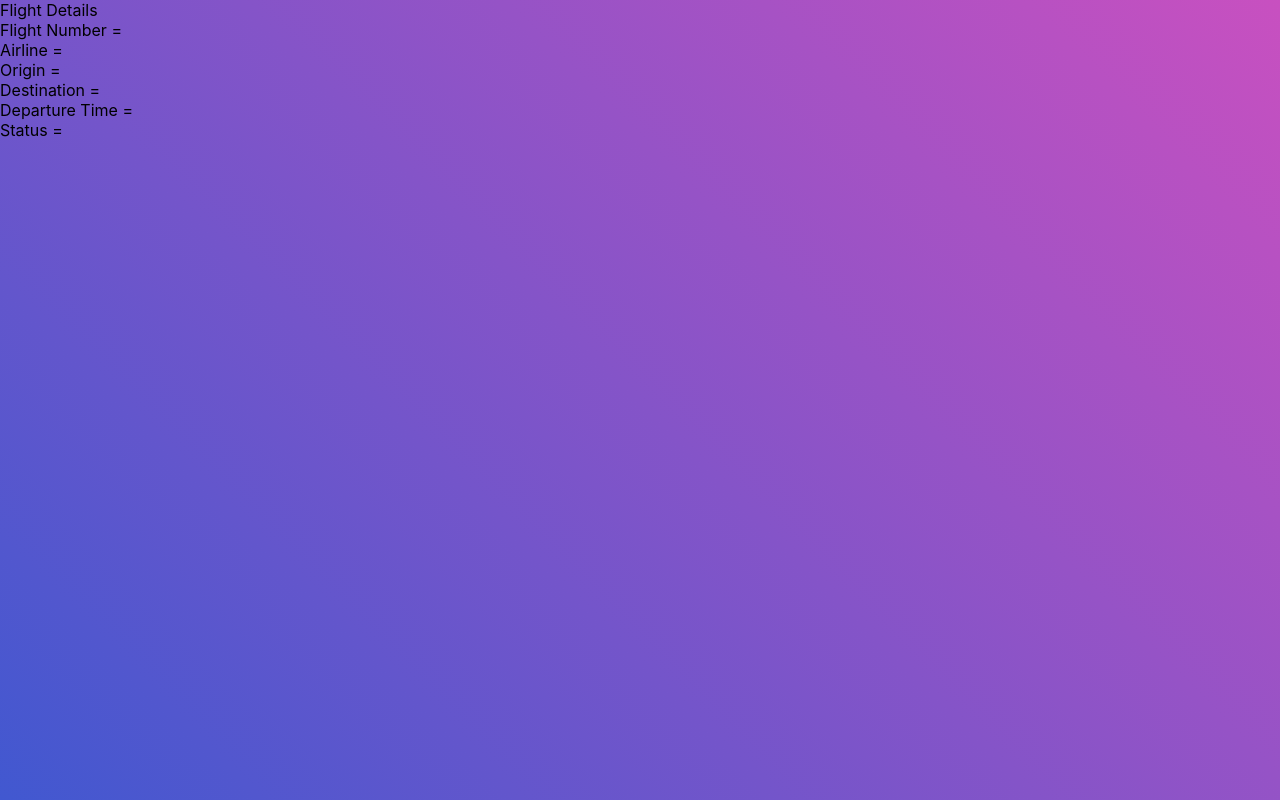
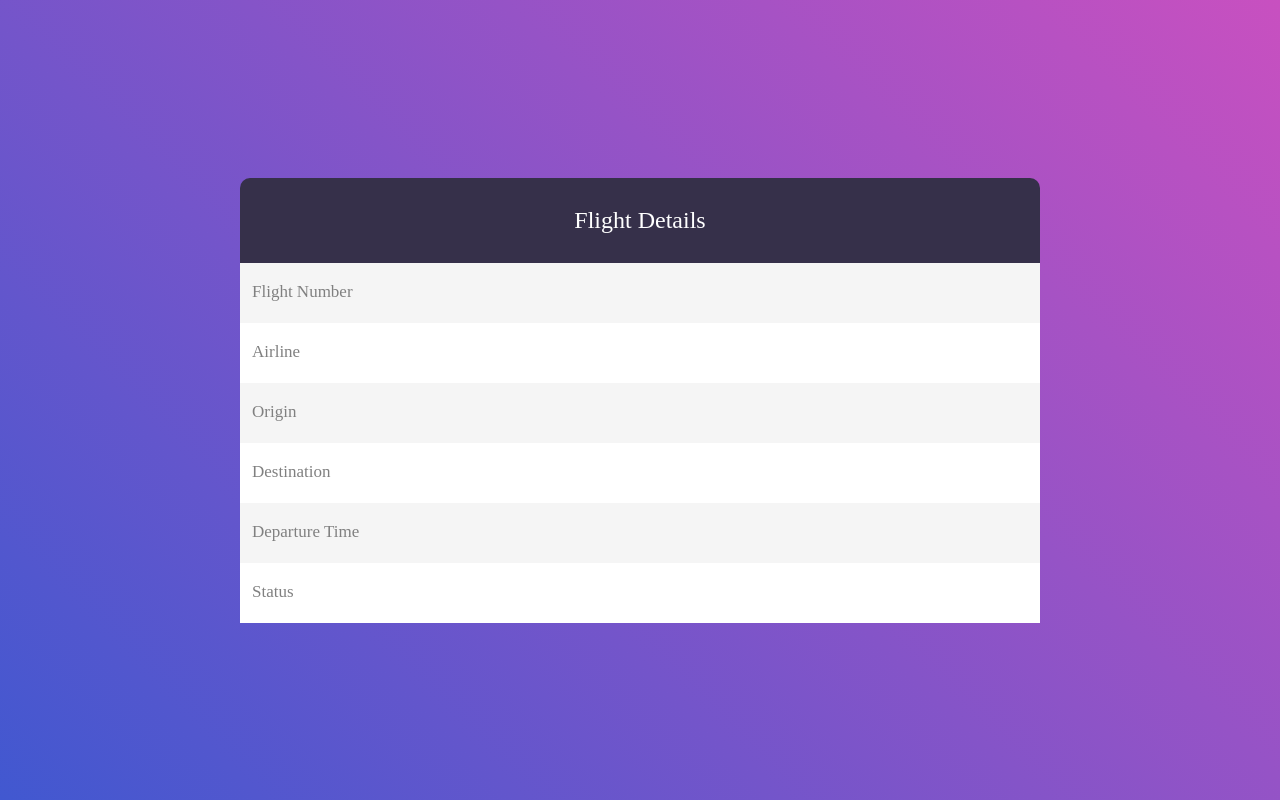
Before and after one commit to amitgouda/flight_react_app, a React (Create React App) app: page /flight/1 in a window 1280 px wide. Built offline with nearby package versions, Linux system fonts and the light colour scheme; no server answers.

Commit message:
- Minor changes

```diff
--- a/src/Components/CustomGrid/Cell/HeaderCell/headerCell.css
+++ b/src/Components/CustomGrid/Cell/HeaderCell/headerCell.css
@@ -1,7 +1,7 @@
 .header-column {
-  font-family: OpenSans-Regular;
+  font-family: var(--default-font-family);
   font-size: 18px;
-  color: #fff;
+  color: var(--primary-color);
   line-height: 1.2;
 }
 .column-cell-1 {
--- a/src/Components/CustomGrid/Row/row.css
+++ b/src/Components/CustomGrid/Row/row.css
@@ -1,6 +1,6 @@
 .row-container {
   cursor: pointer;
-  font-family: OpenSans-Regular;
+  font-family: var(--default-font-family);
   font-size: 15px;
   color: gray;
   line-height: 1.2;
@@ -9,7 +9,7 @@
 }
 
 .row-container-even {
-  background-color: #f5f5f5;
+  background-color: var(--secondary-color);
 }
 
 tr:hover td {
--- a/src/Components/CustomGrid/grid.css
+++ b/src/Components/CustomGrid/grid.css
@@ -1,6 +1,6 @@
 .table-container {
   border-collapse: collapse;
-  background: #fff;
+  background: var(--primary-color);
   border-radius: 10px;
   overflow: hidden;
   width: fit-content;
@@ -10,7 +10,7 @@
 
 table thead tr {
   height: 60px;
-  background: #36304a;
+  background: var(--header-color);
 }
 table th {
   text-align: left;
--- a/src/index.css
+++ b/src/index.css
@@ -1,13 +1,20 @@
 body {
   margin: 0;
-  font-family: -apple-system, BlinkMacSystemFont, 'Segoe UI', 'Roboto', 'Oxygen',
-    'Ubuntu', 'Cantarell', 'Fira Sans', 'Droid Sans', 'Helvetica Neue',
+  font-family: -apple-system, BlinkMacSystemFont, "Segoe UI", "Roboto", "Oxygen",
+    "Ubuntu", "Cantarell", "Fira Sans", "Droid Sans", "Helvetica Neue",
     sans-serif;
   -webkit-font-smoothing: antialiased;
   -moz-osx-font-smoothing: grayscale;
 }
 
 code {
-  font-family: source-code-pro, Menlo, Monaco, Consolas, 'Courier New',
+  font-family: source-code-pro, Menlo, Monaco, Consolas, "Courier New",
     monospace;
 }
+
+:root {
+  --default-font-family: OpenSans-Regular;
+  --primary-color: #fff;
+  --secondary-color: #f5f5f5;
+  --header-color: #36304a;
+}
--- /dev/null
+++ b/src/pages/FlightDetail/flightDetail.css
@@ -0,0 +1,45 @@
+.flight-detail-container {
+  min-height: inherit;
+  display: flex;
+  justify-content: center;
+  align-items: center;
+}
+
+.detail-container {
+  width: 800px;
+}
+
+.detail-header {
+  font-family: var(--default-font-family);
+  font-weight: unset;
+  height: 85px;
+  background: var(--header-color);
+  font-size: 24px;
+  color: var(--primary-color);
+  line-height: 1.2;
+  border-radius: 10px 10px 0px 0px;
+  display: flex;
+  justify-content: center;
+  align-items: center;
+}
+
+.detail-row {
+  display: flex;
+  background-color: var(--primary-color);
+  height: 60px;
+}
+
+.detail-row-1 {
+  background-color: var(--secondary-color) !important ;
+}
+
+.detail-column {
+  width: 50%;
+  padding-left: 12px;
+  align-self: center;
+  font-family: var(--default-font-family);
+  font-size: 17px;
+  color: gray;
+  line-height: 1.2;
+  font-weight: unset;
+}
--- a/src/pages/FlightDetail/index.tsx
+++ b/src/pages/FlightDetail/index.tsx
@@ -2,7 +2,7 @@ import React, { useEffect, useState } from "react";
 import { useParams } from "react-router-dom";
 import { FLIGHT_DATA } from "../Home/interface";
 import { COLUMNS } from "../Home/constants";
-
+import "./flightDetail.css";
 const FlightDetail: React.FC = () => {
   const { id } = useParams();
   const [flightData, setFlightData] = useState<FLIGHT_DATA>();
@@ -22,14 +22,23 @@ const FlightDetail: React.FC = () => {
   };
 
   return (
-    <div>
-      <div>
-        <span>Flight Details</span>
+    <div className="flight-detail-container">
+      <div className="detail-container">
+        <div className="detail-header">Flight Details</div>
+
         <div>
-          {COLUMNS.map((columnData) => (
-            <div>
-              {" "}
-              {columnData.name} = {flightData && flightData[columnData.key]}{" "}
+          {COLUMNS.map((columnData, index) => (
+            <div
+              className={`detail-row ${index % 2 === 0 ? "detail-row-1" : ""}`}
+            >
+              <div className="detail-column ">{columnData.name} </div>
+              <div className="detail-column">
+                {flightData
+                  ? typeof columnData.helperFunc === "function"
+                    ? columnData.helperFunc(flightData[columnData.key])
+                    : flightData[columnData.key]
+                  : ""}
+              </div>
             </div>
           ))}
         </div>
```
